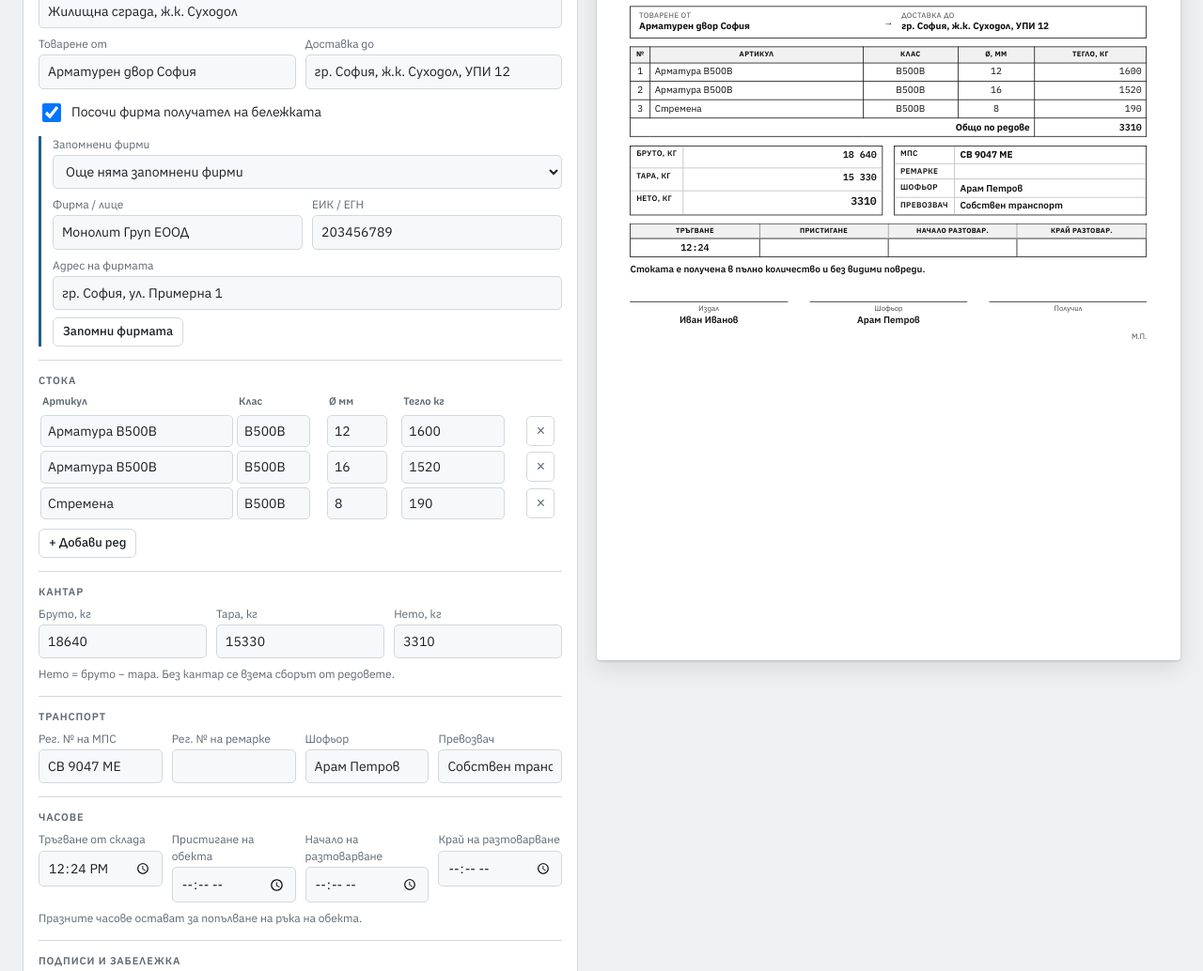
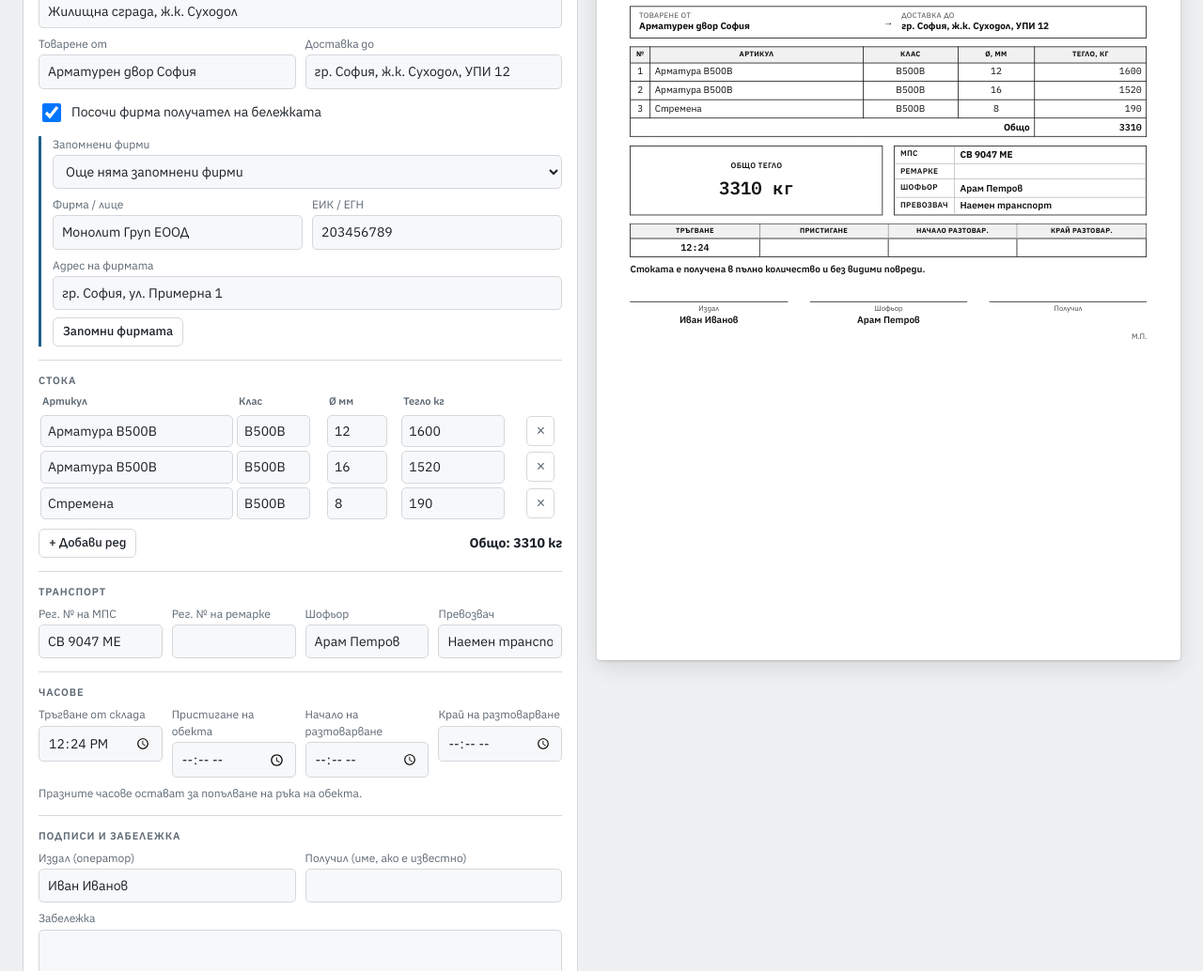
Before and after one commit to Skotch1cs/stomana-app, a plain HTML site: page index.html in a window 1280 px wide. Shown: the part 304-1338 px from the top of the page at 94% size. Drawn offline with Linux system fonts and the light colour scheme.

Commit message:
Без кантар: само общо тегло на арматурата
Co-Authored-By: Claude Opus 5.5 <noreply@anthropic.com>
Claude-Session: https://claude.ai/code/session_01T6w6h9qyZGUebvui3W9mso

```diff
--- a/index.html
+++ b/index.html
@@ -145,6 +145,9 @@ input[type=number]{font-variant-numeric:tabular-nums}
 .clients-list{display:flex;flex-direction:column;gap:6px}
 .clients-list .row{justify-content:space-between;border-bottom:1px solid var(--line);padding-bottom:6px}
 .rc-parties.one{grid-template-columns:1fr}
+.rc-total{grid-template-columns:1fr;align-content:center;text-align:center}
+.rc-total span{border:0!important;text-align:center!important}
+.rc-total span.big{font-size:1.9em}
 /* archive */
 .arch{overflow-x:auto}
 .arch table{border-collapse:collapse;width:100%;min-width:640px}
@@ -258,18 +261,8 @@ input[type=number]{font-variant-numeric:tabular-nums}
                 <tbody id="items-body"></tbody>
               </table>
             </div>
-            <div class="row"><button class="btn small" type="button" id="btn-add-row">+ Добави ред</button>
+            <div class="row"><button class="btn small" type="button" id="btn-add-row">+ Добави ред</button><span class="spacer" style="flex:1"></span><b>Общо: <span id="f-total">0</span> кг</b>
 </div>
-          </fieldset>
-          <div class="sep"></div>
-          <fieldset>
-            <legend>Кантар</legend>
-            <div class="grid">
-              <label class="f">Бруто, кг<input id="f-gross" type="number" step="1" min="0" data-k="gross"></label>
-              <label class="f">Тара, кг<input id="f-tare" type="number" step="1" min="0" data-k="tare"></label>
-              <label class="f">Нето, кг<input id="f-net" readonly tabindex="-1"></label>
-            </div>
-            <span class="hint">Нето = бруто − тара. Без кантар се взема сборът от редовете.</span>
           </fieldset>
           <div class="sep"></div>
           <fieldset>
@@ -412,8 +405,7 @@ input[type=number]{font-variant-numeric:tabular-nums}
       {name:"Арматура B500B",grade:"B500B",d:"16",w:"1520"},
       {name:"Стремена",grade:"B500B",d:"8",w:"190"}
     ];
-    d.gross="18640"; d.tare="15330";
-    d.plate="СВ 9047 МЕ"; d.driver="Арам Петров"; d.carrier="Собствен транспорт";
+        d.plate="СВ 9047 МЕ"; d.driver="Арам Петров"; d.carrier="Наемен транспорт";
     d.issuer="Иван Иванов";
     return d;
   }
@@ -437,12 +429,12 @@ input[type=number]{font-variant-numeric:tabular-nums}
   function autoW(it){ return 0; }
   function rowW(it){ return String(it.w).trim()!=="" ? num(it.w) : autoW(it); }
   function itemsTotal(){ return doc.items.reduce(function(a,it){ return a+rowW(it); },0); }
-  function netW(){ var g=num(doc.gross), t=num(doc.tare); return (g&&t) ? g-t : itemsTotal(); }
+  function netW(){ return itemsTotal(); }
 
   /* ---------- receipt ---------- */
   function showClient(){ return doc.hasClient!==false && !!String(doc.client||"").trim(); }
   function receiptHTML(copyLabel){
-    var s = store.settings, it, rows="", i, total=itemsTotal(), hasScale = num(doc.gross)&&num(doc.tare);
+    var s = store.settings, it, rows="", i, total=itemsTotal();
     for(i=0;i<doc.items.length;i++){
       it=doc.items[i];
       var w=rowW(it), isAuto = String(it.w).trim()==="" && w;
@@ -466,10 +458,10 @@ input[type=number]{font-variant-numeric:tabular-nums}
       "<div class=\"rc-route\"><div><small>Товарене от</small><b>"+esc(doc.from)+"</b></div><div aria-hidden=\"true\">→</div><div><small>Доставка до</small><b>"+esc(doc.to)+"</b></div></div>"+
       "<table><thead><tr><th style=\"width:7mm\">№</th><th>Артикул</th><th>Клас</th><th>Ø, мм</th><th>Тегло, кг</th></tr></thead>"+
         "<tbody>"+rows+"</tbody>"+
-        "<tfoot><tr><td colspan=\"4\" style=\"text-align:right\">Общо по редове</td><td class=\"n\">"+fmtKg(total)+"</td></tr></tfoot></table>"+
+        "<tfoot><tr><td colspan=\"4\" style=\"text-align:right\">Общо</td><td class=\"n\">"+fmtKg(total)+"</td></tr></tfoot></table>"+
       (anyAuto?"<div style=\"font-size:.78em;color:var(--ink-soft);margin-top:.8mm\">* теоретично тегло</div>":"")+
       "<div class=\"rc-two\">"+
-        "<div class=\"rc-box\"><span>Бруто, кг</span><span>"+fmtKg(num(doc.gross))+"</span><span>Тара, кг</span><span>"+fmtKg(num(doc.tare))+"</span><span>Нето, кг</span><span class=\"big\">"+fmtKg(netW())+(hasScale?"":(netW()?"*":""))+"</span></div>"+
+        "<div class=\"rc-box rc-total\"><span>Общо тегло</span><span class=\"big\">"+(fmtKg(netW())||"—")+" кг</span></div>"+
         "<div class=\"rc-box t\"><span>МПС</span><span><b>"+esc(doc.plate)+"</b></span><span>Ремарке</span><span>"+esc(doc.trailer)+"</span><span>Шофьор</span><span>"+esc(doc.driver)+"</span><span>Превозвач</span><span>"+esc(doc.carrier)+"</span></div>"+
       "</div>"+
       "<div class=\"rc-times\">"+
@@ -494,7 +486,7 @@ input[type=number]{font-variant-numeric:tabular-nums}
     var two = $("copies").value==="2";
     sheet.className = "sheet" + (two?" copies-2":"");
     sheet.innerHTML = two ? receiptHTML("Екземпляр за обекта")+receiptHTML("Екземпляр за склада") : receiptHTML("");
-    $("f-net").value = fmtKg(netW());
+    $("f-total").textContent = fmtKg(netW())||"0";
     $("sample-chip").hidden = !doc.sample;
     fit();
   }
```
